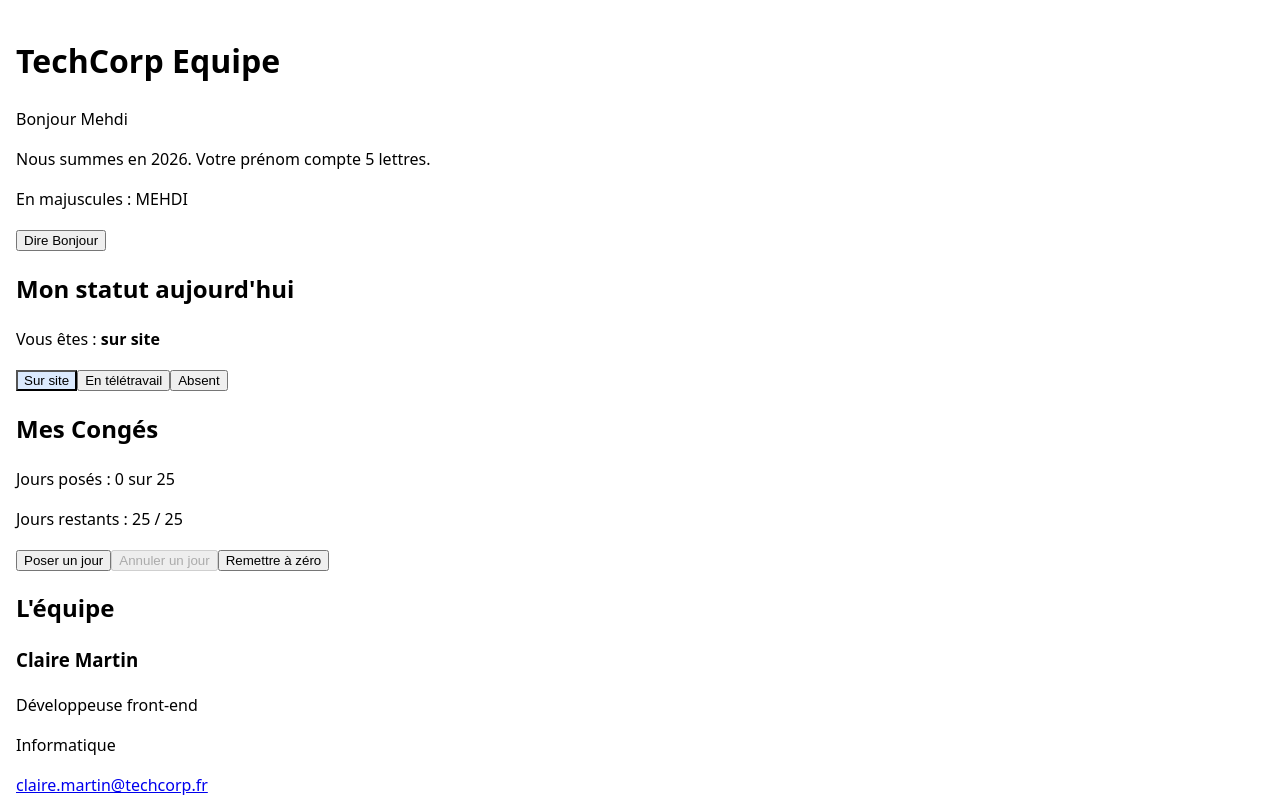
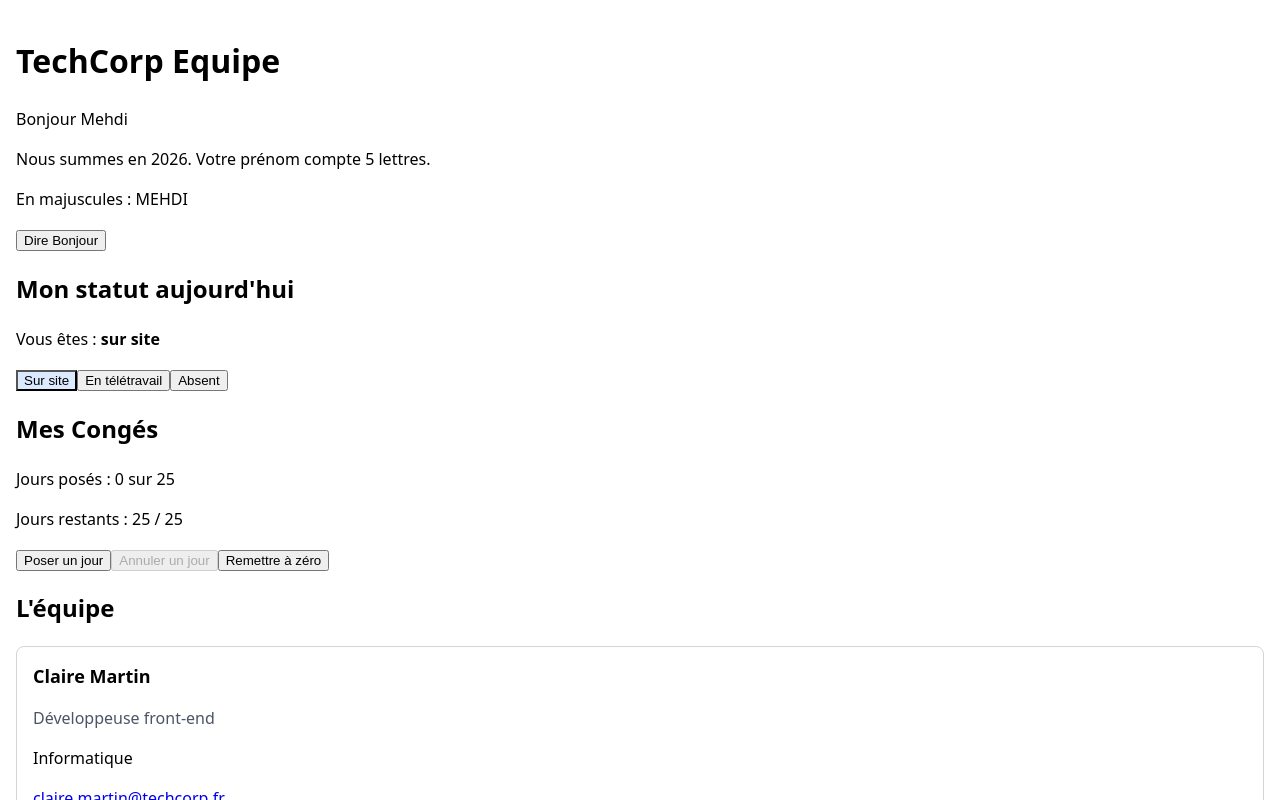
Before and after one commit to etsuee/tpAngularBonus, an Angular app: page / in a window 1280 px wide. Shown: the top 800 px of the page. Built offline with nearby package versions, Linux system fonts and the light colour scheme.

Commit message:
chore: module 10

```diff
--- a/src/app/employee-card/employee-card.css
+++ b/src/app/employee-card/employee-card.css
@@ -0,0 +1,23 @@
+/* :host designe la balise du composant elle-mem, <app-employee-card>
+Par defaut, une balise inconuue est "inline": on la passe en bloc*/
+:host {
+  display: block;
+}
+
+/* Ces styles ne s'appliquent qu'à ce composant */
+.card {
+  padding: 1rem;
+  border: 1px solid #d1d5db;
+  border-radius: 0.5rem;
+  background-color: #ffffff;
+}
+
+.card__name {
+  margin: 0;
+  font-size: 1.125rem;
+}
+
+.card__job {
+  margin: 0.25 rem 0;
+  color: #4b5563;
+}
```
